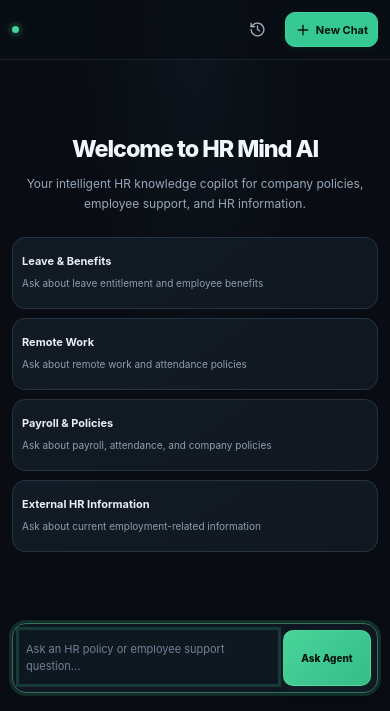
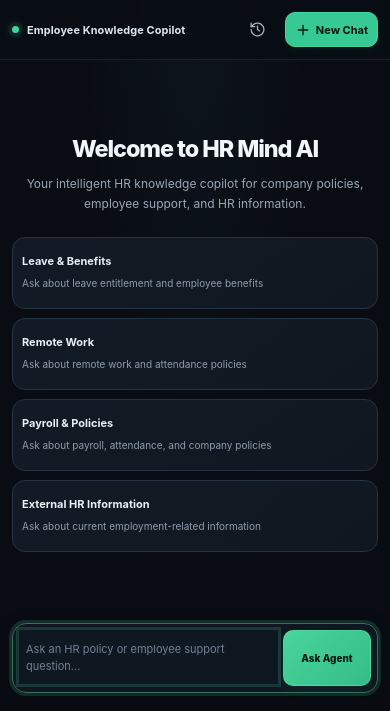
Before and after one commit to AshutoshShrivastava28/HR-Mind-AI, a FastAPI app: page / in a window 390 px wide. Shown: the top 711 px of the page. Run offline with FastAPI, Linux system fonts and the light colour scheme; data that the repository does not hold is empty; some libraries are stand-ins or nearby versions.

Commit message:
Fix app title visibility on mobile

```diff
--- a/static/css/style.css
+++ b/static/css/style.css
@@ -2517,3 +2517,34 @@ textarea:focus-visible {
     flex: 1;
   }
 }
+
+/* Fix: Keep the app title visible on mobile screens */
+@media (max-width: 420px) {
+  .topbar .topbar-identity {
+    flex: 1 1 auto;
+    min-width: 0;
+    gap: 8px;
+  }
+
+  .topbar .topbar-label {
+    display: inline-block !important;
+    min-width: 0;
+    max-width: clamp(90px, 42vw, 180px);
+    overflow: hidden;
+    text-overflow: ellipsis;
+    white-space: nowrap;
+    font-size: clamp(9px, 2.8vw, 11px);
+  }
+
+  .topbar .status-dot {
+    flex-shrink: 0;
+  }
+
+  .topbar .topbar-actions {
+    flex-shrink: 0;
+  }
+
+  .topbar .topbar-actions .pill {
+    display: none;
+  }
+}
```
